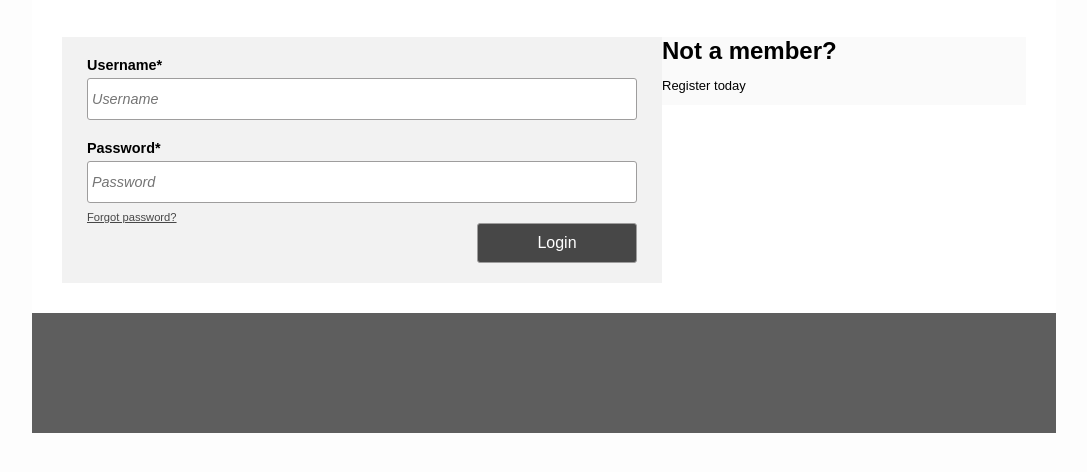
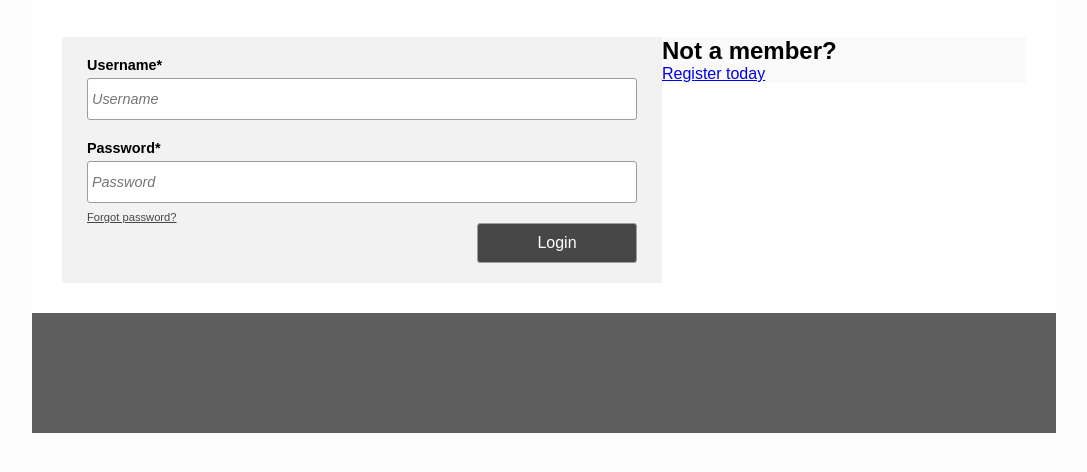
Before and after one commit to tvthatsme/authentication-demo, a website: page app/index.html at #/login in a window 1280 px wide. Shown: the part 218-690 px from the top of the page, without its empty margins (96-1183 px from the left). Drawn offline with nearby package versions, Linux system fonts and the light colour scheme; some packages are replaced by stand-ins of ours; files that its build step writes are made by us from their sources.

Commit message:
Fix alternate navigation buttons.

```diff
--- a/app/views/login.html
+++ b/app/views/login.html
@@ -16,6 +16,6 @@
   </div>
   <div class="formAlternate">
     <h2>Not a member?</h2>
-    <button href="/register">Register today</button>
+    <a class="button" href="#/register">Register today</a>
   </div>
 </div>
```
Also changed, not shown: app/views/register.html (+1 -1 lines).
